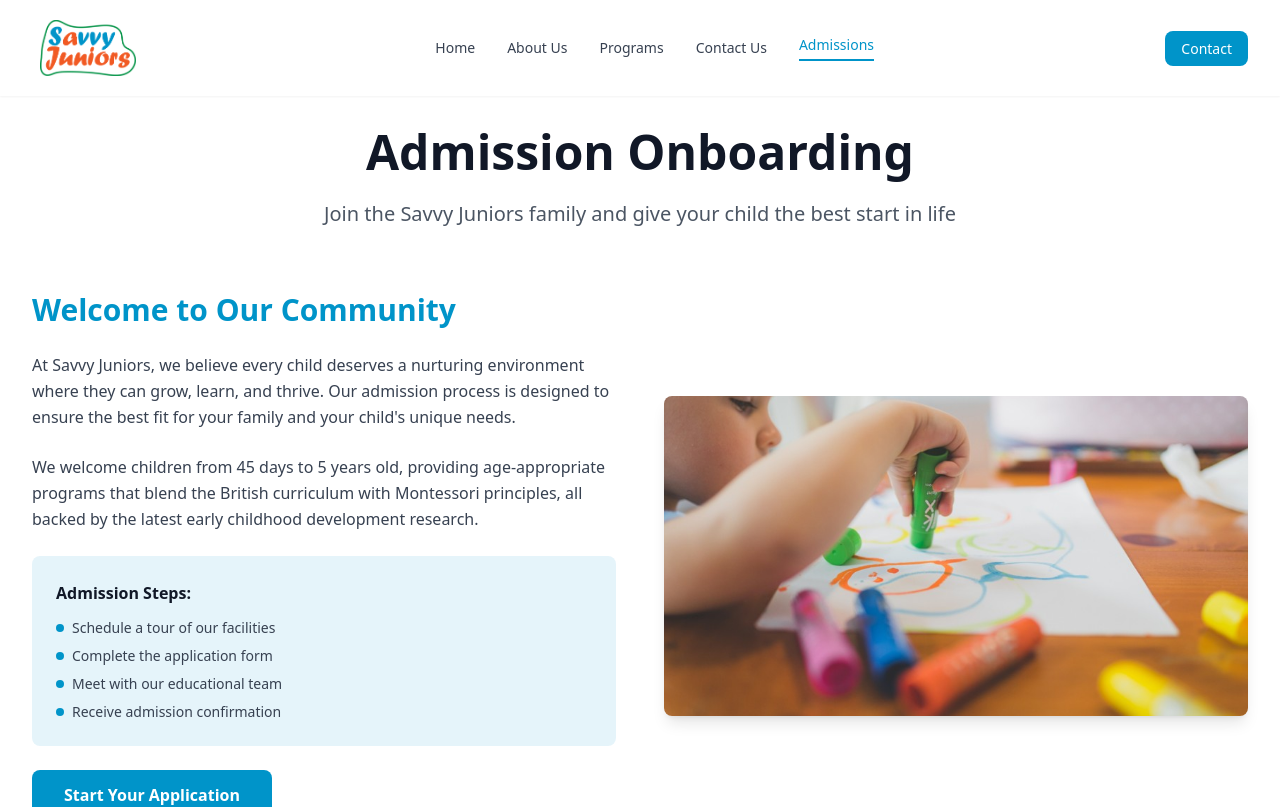
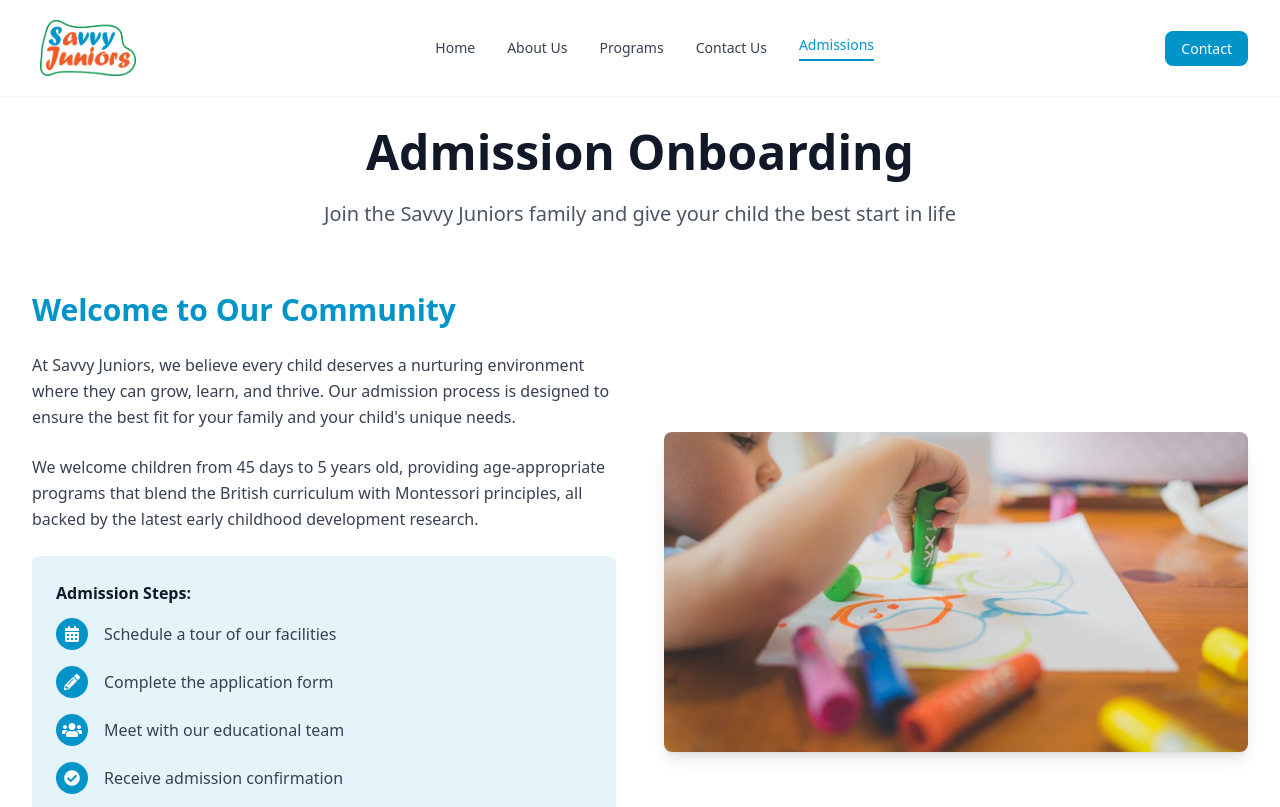
Before and after one commit to kiranmj0/savvy_juniors, a React (Vite) app: page /admissions in a window 1280 px wide. Shown: the top 807 px of the page. Built offline with nearby package versions, Linux system fonts and the light colour scheme.

Commit message:
replace bullets with icons

```diff
--- a/client/pages/About.tsx
+++ b/client/pages/About.tsx
@@ -10,16 +10,16 @@ export default function About() {
 
       <div className="pt-16">
         <div>
-          {/* <Link
+          <Link
             to="/"
             className="text-primary hover:text-primary/80 font-semibold flex items-center gap-2 mb-8 transition-colors"
           >
             <ArrowLeft className="w-4 h-4" /> Back to home
-          </Link> */}
+          </Link>
 
           <div className="bg-gradient-to-br from-purple-50 to-blue-50 rounded-2xl p-12">
             <div className="text-center mb-8">
-              <h1 className="text-5xl font-bold text-gray-900 mb-6">
+              <h1 className="text-5xl font-extrabold text-gray-900 mb-6">
                 About <span className="text-primary">Savvy Juniors</span>
               </h1>
             </div>
@@ -29,7 +29,7 @@ export default function About() {
                 <img
                   src="/about_us_image.jpg"
                   alt="About Savvy Juniors"
-                  className="w-full h-80 object-cover rounded-lg shadow-lg"
+                  className="w-full h-auto object-cover rounded-lg shadow-lg"
                 />
               </div>
               <div className="text-left space-y-6 text-gray-600 leading-relaxed">
@@ -41,7 +41,7 @@ export default function About() {
                   every child is valued, understood, and celebrated.
                 </p>
                 <p>
-                  Our approach blends the British curriculum alongside Montessori approach, enriched by the latest insights in early childhood neuroscience.
+                  Our approach blends the British curriculum alongside Montessori principles, enriched by the latest insights in early childhood neuroscience.
                 </p>
               </div>
             </div>
@@ -51,7 +51,7 @@ export default function About() {
                 At Savvy Juniors, childhood is honoured. Curiosity is encouraged. Independence is nurtured. And every milestone—big or small—is treasured.
               </p>
               <p>
-                Savvy Juniors nursery space was designed to be a safe and nurturing environment where children feel loved, respected, and supported both physically and emotionally. We have transformed our spaces into sanctuaries filled with abundant natural light, educational play equipment and supplies.
+                Savvy Juniors nursery space was designed to be a safe and nurturing environment where children feel loved, respected, and supported both physically and emotionally. We have transformed our spaces into sanctuaries filled with abundant natural light, educational play equipment, and supplies.
               </p>
             </div>
 
@@ -60,41 +60,33 @@ export default function About() {
                 Our Learning Philosophy
               </h2>
               <ul className="text-left space-y-4 text-gray-600">
-                <li className="flex gap-3">
-                  <span className="text-primary font-bold">•</span>
+                <li className="flex gap-3 items-center">
+                  <span className="text-primary text-xl"><i className="fas fa-book"></i></span>
                   <span>
-                    <strong>Child-led discovery:</strong> We follow children's
-                    interests while intentionally guiding learning through the
-                    EYFS framework and Reggio principles.
+                    <strong>Child-led discovery:</strong> We follow children's interests while intentionally guiding learning...
                   </span>
                 </li>
-                <li className="flex gap-3">
-                  <span className="text-primary font-bold">•</span>
+                <li className="flex gap-3 items-center">
+                  <span className="text-primary text-xl"><i className="fas fa-brain"></i></span>
                   <span>
-                    <strong>Science-backed practice:</strong> With up to 90% of
-                    brain connections forming before age five, our programmes
-                    are thoughtfully designed to optimise this powerful period
-                    of development.
+                    <strong>Science-backed practice:</strong> Our programmes are thoughtfully designed to optimise early childhood development.
                   </span>
                 </li>
-                <li className="flex gap-3">
-                  <span className="text-primary font-bold">•</span>
+                <li className="flex gap-3 items-center">
+                  <span className="text-primary text-xl"><i className="fas fa-heart"></i></span>
                   <span>
-                    <strong>Holistic growth:</strong> We support academic
-                    readiness, emotional intelligence, physical development,
-                    and social confidence—ensuring children thrive in every
-                    way.
+                    <strong>Holistic growth:</strong> We support academic readiness, emotional intelligence, physical development, and social confidence.
                   </span>
                 </li>
               </ul>
             </div>
 
-            {/* <div className="mt-12">
+            {/* <div className="mt-12 text-center">
               <Link
-                to="/"
-                className="inline-block bg-accent hover:bg-orange-600 text-gray-900 px-8 py-3 rounded-lg font-bold transition-all transform hover:scale-105"
+                to="/contact"
+                className="inline-block bg-primary text-white px-8 py-3 rounded-lg font-bold transition-all transform hover:scale-105"
               >
-                Return to Home
+                Get in Touch
               </Link>
             </div> */}
           </div>
--- a/client/pages/Admissions.tsx
+++ b/client/pages/Admissions.tsx
@@ -31,25 +31,34 @@ const Admissions = () => {
                 </p>
                 <div className="bg-primary/10 p-6 rounded-lg">
                   <h3 className="font-semibold text-gray-900 mb-3">Admission Steps:</h3>
-                  <ul className="space-y-2 text-sm">
-                    <li className="flex items-center gap-2">
-                      <span className="w-2 h-2 bg-primary rounded-full"></span>
-                      Schedule a tour of our facilities
-                    </li>
-                    <li className="flex items-center gap-2">
-                      <span className="w-2 h-2 bg-primary rounded-full"></span>
-                      Complete the application form
-                    </li>
-                    <li className="flex items-center gap-2">
-                      <span className="w-2 h-2 bg-primary rounded-full"></span>
-                      Meet with our educational team
-                    </li>
-                    <li className="flex items-center gap-2">
-                      <span className="w-2 h-2 bg-primary rounded-full"></span>
-                      Receive admission confirmation
-                    </li>
-                  </ul>
+                  <div className="space-y-4">
+                    <div className="flex items-center gap-4">
+                      <span className="w-8 h-8 bg-primary text-white rounded-full flex items-center justify-center">
+                        <i className="fas fa-calendar-alt"></i>
+                      </span>
+                      <span>Schedule a tour of our facilities</span>
+                    </div>
+                    <div className="flex items-center gap-4">
+                      <span className="w-8 h-8 bg-primary text-white rounded-full flex items-center justify-center">
+                        <i className="fas fa-pencil-alt"></i>
+                      </span>
+                      <span>Complete the application form</span>
+                    </div>
+                    <div className="flex items-center gap-4">
+                      <span className="w-8 h-8 bg-primary text-white rounded-full flex items-center justify-center">
+                        <i className="fas fa-users"></i>
+                      </span>
+                      <span>Meet with our educational team</span>
+                    </div>
+                    <div className="flex items-center gap-4">
+                      <span className="w-8 h-8 bg-primary text-white rounded-full flex items-center justify-center">
+                        <i className="fas fa-check-circle"></i>
+                      </span>
+                      <span>Receive admission confirmation</span>
+                    </div>
+                  </div>
                 </div>
+
                 <div className="mt-8">
                   <a
                     href="/contact"
--- a/index.html
+++ b/index.html
@@ -5,6 +5,8 @@
     <link rel="icon" type="image/svg+xml" href="/favicon.ico" />
     <meta name="viewport" content="width=device-width, initial-scale=1.0" />
     <title>Savvy Juniors - Early Childhood Centre Dubai</title>
+    <!-- Add in the <head> tag of index.html -->
+    <link rel="stylesheet" href="https://cdnjs.cloudflare.com/ajax/libs/font-awesome/5.15.3/css/all.min.css">
     <meta name="description" content="Research-led, child-centred early years experience in Dubai. British curriculum with Montessori approach for children 45 days to 5 years." />
   </head>
 
```
Also changed, not shown: client/pages/Index.tsx (+29 -10 lines).
